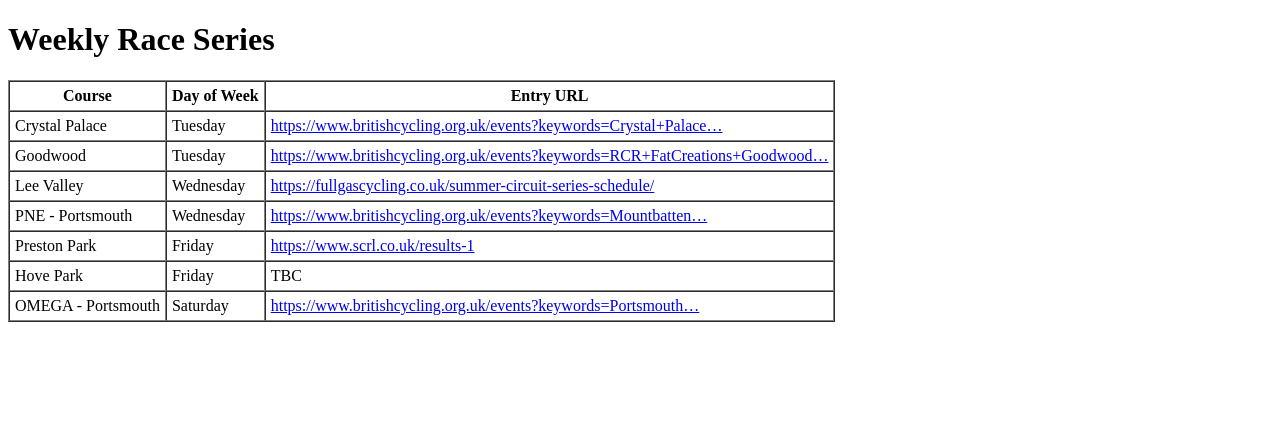
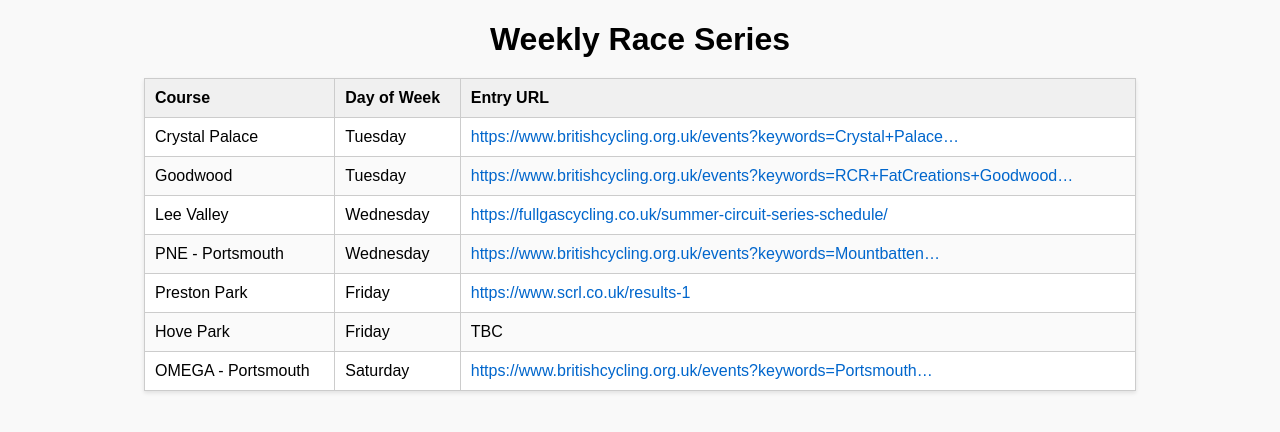
Before and after one commit to linal/mitre-races.github.io, a plain HTML site: page docs/index.html in a window 1280 px wide. Drawn offline with Linux system fonts and the light colour scheme.

Commit message:
Update index.html

```diff
--- a/docs/index.html
+++ b/docs/index.html
@@ -3,10 +3,46 @@
 <head>
   <meta charset="UTF-8">
   <title>Race Schedule</title>
+  <style>
+    body {
+      font-family: Arial, sans-serif;
+      margin: 20px;
+      background-color: #f9f9f9;
+    }
+    h1 {
+      text-align: center;
+      margin-bottom: 20px;
+    }
+    table {
+      margin: 0 auto;
+      border-collapse: collapse;
+      width: 80%;
+      background-color: #fff;
+      box-shadow: 0 2px 4px rgba(0,0,0,0.1);
+    }
+    th, td {
+      border: 1px solid #ccc;
+      padding: 10px;
+    }
+    th {
+      background-color: #f0f0f0;
+      text-align: left;
+    }
+    tr:nth-child(even) {
+      background-color: #fafafa;
+    }
+    a {
+      text-decoration: none;
+      color: #0066cc;
+    }
+    a:hover {
+      text-decoration: underline;
+    }
+  </style>
 </head>
 <body>
   <h1>Weekly Race Series</h1>
-  <table border="1" cellspacing="0" cellpadding="5">
+  <table>
     <thead>
       <tr>
         <th>Course</th>
@@ -18,27 +54,52 @@
       <tr>
         <td>Crystal Palace</td>
         <td>Tuesday</td>
-        <td><a href="https://www.britishcycling.org.uk/events?keywords=Crystal+Palace&view=off&&fromdate=31%2F03%2F2025&todate=31%2F03%2F2026&&zuv_bc_event_filter_item_id%5B%5D=21&zuv_bc_event_filter_item_id%5B%5D=41&zuv_bc_event_filter_item_id%5B%5D=23" target="_blank">https://www.britishcycling.org.uk/events?keywords=Crystal+Palace…</a></td>
+        <td>
+          <a href="https://www.britishcycling.org.uk/events?keywords=Crystal+Palace&view=off&&fromdate=31%2F03%2F2025&todate=31%2F03%2F2026&&zuv_bc_event_filter_item_id%5B%5D=21&zuv_bc_event_filter_item_id%5B%5D=41&zuv_bc_event_filter_item_id%5B%5D=23"
+             target="_blank">
+            https://www.britishcycling.org.uk/events?keywords=Crystal+Palace…
+          </a>
+        </td>
       </tr>
       <tr>
         <td>Goodwood</td>
         <td>Tuesday</td>
-        <td><a href="https://www.britishcycling.org.uk/events?keywords=RCR+FatCreations+Goodwood&postcode=&distance=" target="_blank">https://www.britishcycling.org.uk/events?keywords=RCR+FatCreations+Goodwood…</a></td>
+        <td>
+          <a href="https://www.britishcycling.org.uk/events?keywords=RCR+FatCreations+Goodwood&postcode=&distance="
+             target="_blank">
+            https://www.britishcycling.org.uk/events?keywords=RCR+FatCreations+Goodwood…
+          </a>
+        </td>
       </tr>
       <tr>
         <td>Lee Valley</td>
         <td>Wednesday</td>
-        <td><a href="https://fullgascycling.co.uk/summer-circuit-series-schedule/" target="_blank">https://fullgascycling.co.uk/summer-circuit-series-schedule/</a></td>
+        <td>
+          <a href="https://fullgascycling.co.uk/summer-circuit-series-schedule/"
+             target="_blank">
+            https://fullgascycling.co.uk/summer-circuit-series-schedule/
+          </a>
+        </td>
       </tr>
       <tr>
         <td>PNE - Portsmouth</td>
         <td>Wednesday</td>
-        <td><a href="https://www.britishcycling.org.uk/events?keywords=Mountbatten&view=off&fromdate=31%2F03%2F2025&todate=31%2F03%2F2026&resultsperpage=30&&zuv_bc_event_filter_item_id%5B%5D=21&zuv_bc_event_filter_item_id%5B%5D=41&zuv_bc_event_filter_item_id%5B%5D=23" target="_blank">https://www.britishcycling.org.uk/events?keywords=Mountbatten…</a></td>
+        <td>
+          <a href="https://www.britishcycling.org.uk/events?keywords=Mountbatten&view=off&fromdate=31%2F03%2F2025&todate=31%2F03%2F2026&resultsperpage=30&&zuv_bc_event_filter_item_id%5B%5D=21&zuv_bc_event_filter_item_id%5B%5D=41&zuv_bc_event_filter_item_id%5B%5D=23"
+             target="_blank">
+            https://www.britishcycling.org.uk/events?keywords=Mountbatten…
+          </a>
+        </td>
       </tr>
       <tr>
         <td>Preston Park</td>
         <td>Friday</td>
-        <td><a href="https://www.scrl.co.uk/results-1" target="_blank">https://www.scrl.co.uk/results-1</a></td>
+        <td>
+          <a href="https://www.scrl.co.uk/results-1"
+             target="_blank">
+            https://www.scrl.co.uk/results-1
+          </a>
+        </td>
       </tr>
       <tr>
         <td>Hove Park</td>
@@ -48,7 +109,12 @@
       <tr>
         <td>OMEGA - Portsmouth</td>
         <td>Saturday</td>
-        <td><a href="https://www.britishcycling.org.uk/events?keywords=Portsmouth&view=off&fromdate=30%2F03%2F2025&todate=30%2F03%2F2026&region_id%5B%5D=1&region_id%5B%5D=4&zuv_bc_event_filter_item_id%5B%5D=21&zuv_bc_event_filter_item_id%5B%5D=23" target="_blank">https://www.britishcycling.org.uk/events?keywords=Portsmouth…</a></td>
+        <td>
+          <a href="https://www.britishcycling.org.uk/events?keywords=Portsmouth&view=off&fromdate=30%2F03%2F2025&todate=30%2F03%2F2026&region_id%5B%5D=1&region_id%5B%5D=4&zuv_bc_event_filter_item_id%5B%5D=21&zuv_bc_event_filter_item_id%5B%5D=23"
+             target="_blank">
+            https://www.britishcycling.org.uk/events?keywords=Portsmouth…
+          </a>
+        </td>
       </tr>
     </tbody>
   </table>
```
